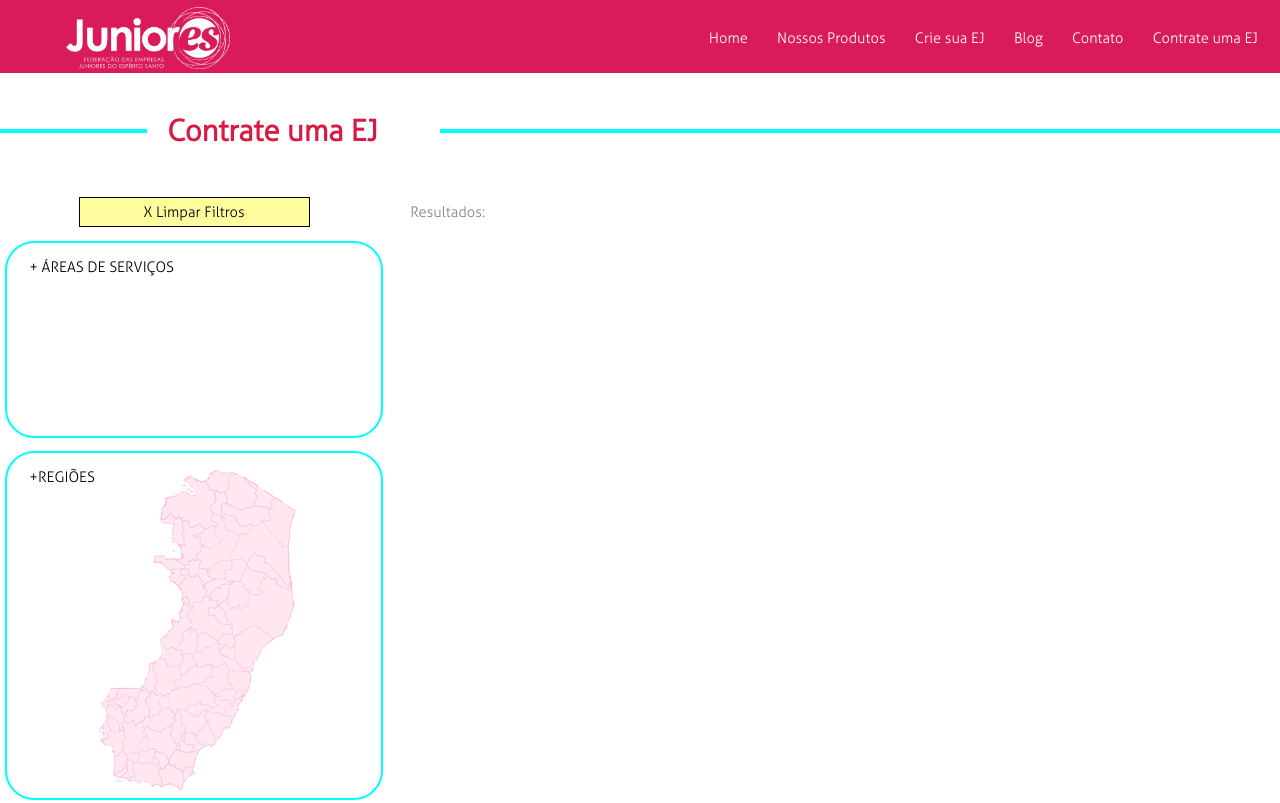
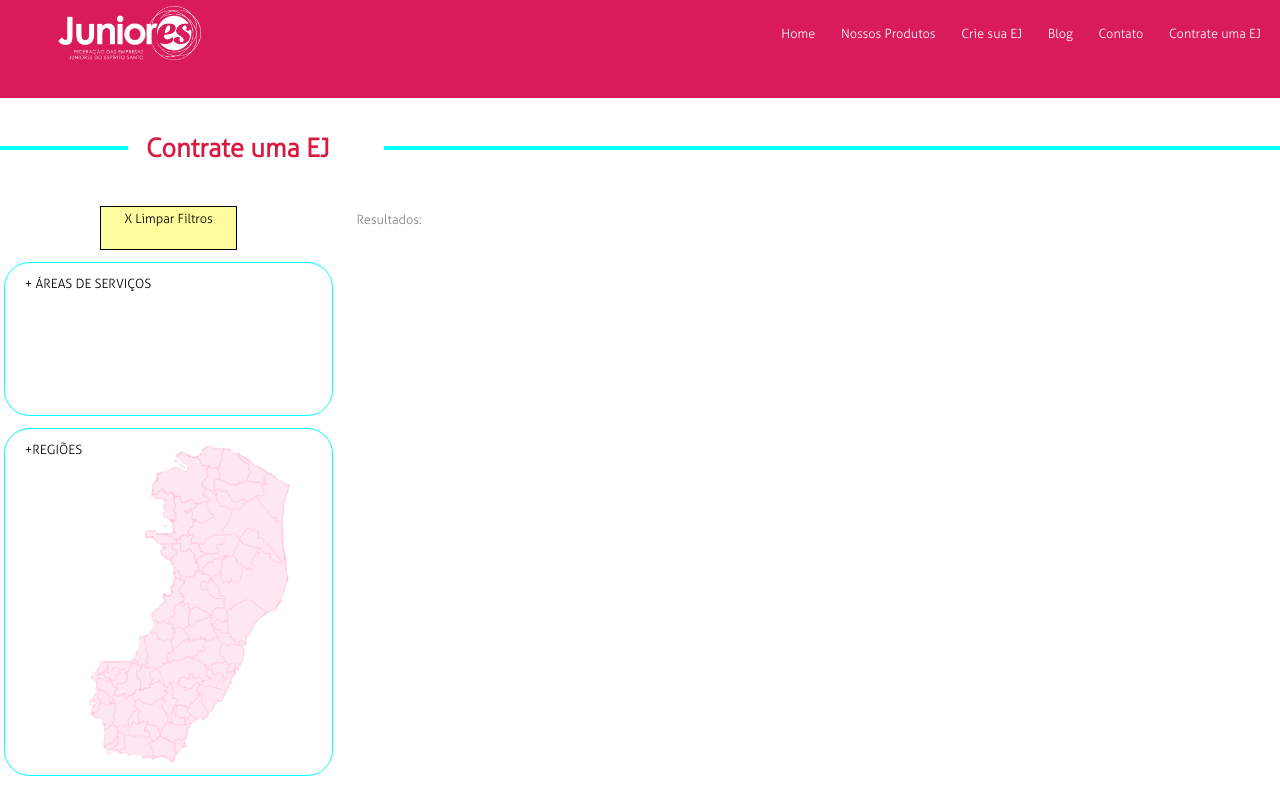
Before and after one commit to wellbrez/Filtro-Website-EJ, a PHP site: page / in a window 1280 px wide. After the commit the page ends 776 px from the top, so only its background shows below. Run offline with PHP 8.4, Linux system fonts and the light colour scheme; data that the repository does not hold is empty.

Commit message:
Add files via upload

```diff
--- a/PP - Joana e Wellington/Css/Estilo.css
+++ b/PP - Joana e Wellington/Css/Estilo.css
@@ -8,7 +8,7 @@ body{
     position:absolute;
     width:100%;
     height:100%;
-    font-size:11pt;
+    font-size:.8em;
     font-family:Aller;
     margin-top:0;
     margin-left:0;
@@ -29,7 +29,7 @@ body{
     color: white;
     overflow: hidden;
     width:100%;
-    height:5em;
+    height:100%;
     background-color:#d91b5b;
     display:inline;
 }
@@ -99,7 +99,7 @@ li {
     margin-left:auto;
     margin-right: auto;
     padding: .3em;
-    width: 15em;
+    width: 10em;
     text-align: center;
     border-color:black;
     border-style:solid;
@@ -123,7 +123,7 @@ a{
 #DivRegioes
 {
     grid-area:regiao;
-    height: 23.5em;
+    height: 27em;
     width:24em;
     padding-left:1.5em;
     margin-right: .3em;
@@ -173,32 +173,38 @@ a{
     overflow:auto;
     display:flex;
     flex-wrap:wrap;
+    flex-direction:row;
+    padding: 0;
+    flex-grow: 1;
+    justify-content: flex-start;
+    margin-right: 1em;
+    align-content: flex-start;
 }
 #DivResultados p
-{margin-bottom:50px;}
+{margin-bottom:3em;}
 .caixaresultado_pai
         {
           position:relative;
-          height:100px;
-          width:200px;
+          height:7.5em;
+          width:15.5em;
           text-align: center;
           vertical-align:middle;
           border-radius:5%;
           background-color:white;
           border-color:#D81B42;
           border-style:solid;
-          border-width:1px;
+          border-width:.1em;
           overflow:hidden;
           transition:color 0.4s;
-          margin:5px;
+          margin:1em;
         }
 .caixaresultado_filho
   {
       position:absolute;
       font-size:0.7em;
-      top:100px;
-      height:100px;
-      width:200px;
+      top:11em;
+      height:13em;
+      width:22.3em;
       border-radius:5%;
       background-color:#D81B42;
       opacity:0;
@@ -207,7 +213,7 @@ a{
       opacity cubic-bezier(0.165, 0.84, 0.44, 1) 0.2s;
   }
   .caixaresultado_filho h2
-  {font-size:12pt;}
+  {font-size:1.5em;}
   div.caixaresultado_pai:hover
 {
     color:transparent;
@@ -223,10 +229,10 @@ div.caixaresultado_pai:hover div.caixaresultado_filho
 {position:relative;
 display:block;
 background-color:white;
-padding:0.3px;
+padding:0.03em;
 height: 60%;
-text-align:left;
-margin:.7em;
+text-align:center;
+margin:.5em;
 
 }
 
@@ -238,13 +244,57 @@ margin:.7em;
 }
 .imgmap
 {
-    height:350px;
-    width:200px;top:0;
+    height:27em;
+    width:18em;top:0;
+    width:16em;top:0;
     position:absolute;
     display:block;
-    margin: 0 70px;
+    margin: 0 5em;
+    max-width: 100%
+    min-width: 50%;
 }
 #Map area
 {
     cursor:default;
 }
+
+@media screen and (max-width: 900px){
+
+body{
+    background-color: white;
+    display:grid;
+    position:absolute;
+    width:100%;
+    height:100%;
+    font-size:.8em;
+    font-family:Aller;
+    margin-top:0;
+    margin-left:0;
+    margin-right: 0;
+
+    grid-template-columns:1fr 3fr;
+    grid-template-rows: .5fr .5fr 1fr .3fr auto 2fr;
+    grid-template-areas:
+    "nav nav"
+    "titulo titulo"
+    "area area"
+    "regiao regiao"
+    "limpar resultado_txt"
+    "resultado resultado";
+}
+#NavTitulo
+{
+    grid-area: nav;
+    color: white;
+    height:10em;
+    width: 110%;
+    overflow: hidden;
+    background-color:#d91b5b;
+    display:inline;
+}
+    nav img{
+    height: 1.5em;
+    width: auto;
+    margin-left: .5em;
+}
+}
```
